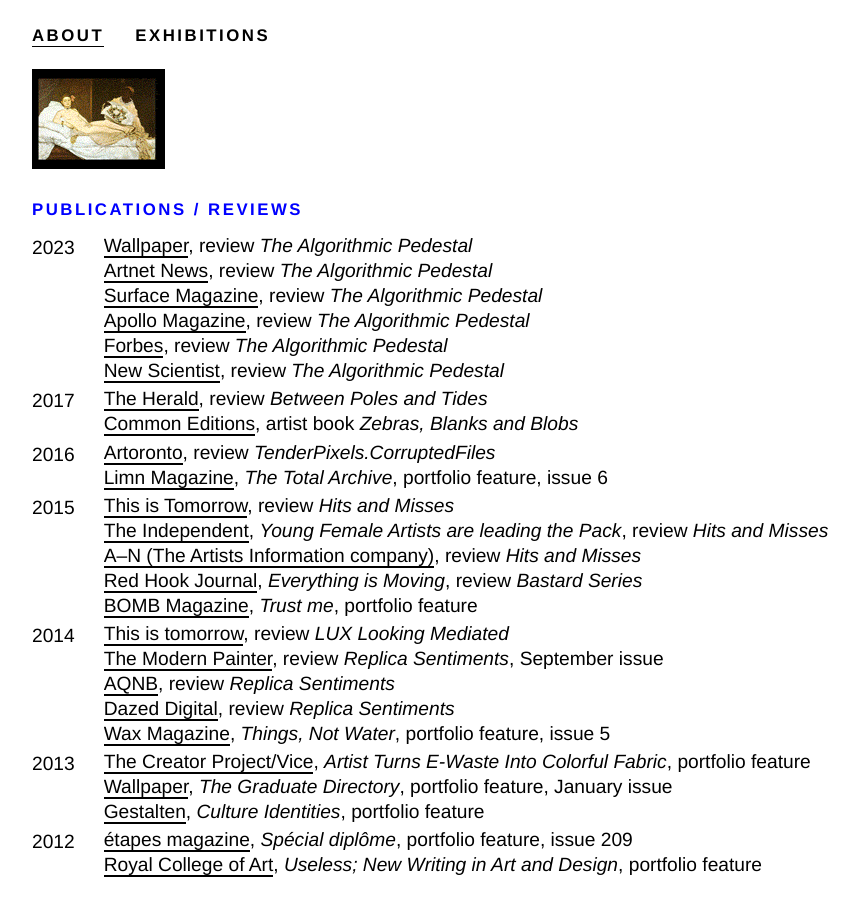
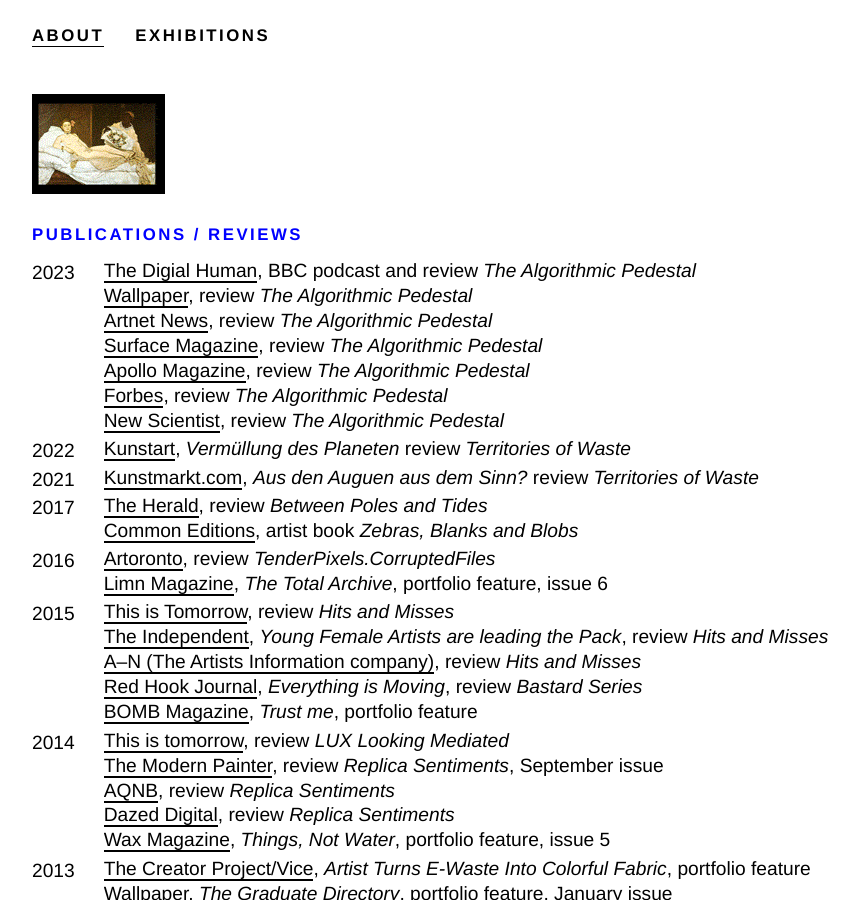
Before and after one commit to fabiennehess/fabiennehess.github.io, a Jekyll site: the page built from _pages/about.html, in a window 1280 px wide and 900 px high, scrolled down 1882 px. Shown: the whole window, without its empty margins (58-917 px from the left). Built offline with Jekyll 4.4.1, drawn with Linux system fonts in a browser that asks for light colours; some of the changed text lies outside the part shown.

Commit message:
about section update

```diff
--- a/_data/pubs.yml
+++ b/_data/pubs.yml
@@ -1,8 +1,12 @@
 
 - year: 2023
-  title: <u>Wallpaper</u>, review <i>The Algorithmic Pedestal</i> <br> <u>Artnet News</u>, review <i>The Algorithmic Pedestal</i> <br> <u>Surface Magazine</u>, review <i>The Algorithmic Pedestal</i> <br> <u>Apollo Magazine</u>, review <i>The Algorithmic Pedestal</i> <br> <u>Forbes</u>, review <i>The Algorithmic Pedestal</i> <br> <u>New Scientist</u>, review <i>The Algorithmic Pedestal</i>
+  title: <u>The Digial Human</u>, BBC podcast and review <i>The Algorithmic Pedestal</i><br> <u>Wallpaper</u>, review <i>The Algorithmic Pedestal</i> <br> <u>Artnet News</u>, review <i>The Algorithmic Pedestal</i> <br> <u>Surface Magazine</u>, review <i>The Algorithmic Pedestal</i> <br> <u>Apollo Magazine</u>, review <i>The Algorithmic Pedestal</i> <br> <u>Forbes</u>, review <i>The Algorithmic Pedestal</i> <br> <u>New Scientist</u>, review <i>The Algorithmic Pedestal</i>
 
+- year: 2022
+  title: <u>Kunstart</u>, <i>Vermüllung des Planeten</i> review <i>Territories of Waste</i> <br>
 
+- year: 2021
+  title: <u>Kunstmarkt.com</u>, <i>Aus den Auguen aus dem Sinn?</i> review <i>Territories of Waste</i> <br>
 - year: 2017
   title: <u>The Herald</u>, review <i>Between Poles and Tides</i> <br> <u>Common Editions</u>, artist book <i>Zebras, Blanks and Blobs</i>
 
--- a/_data/solo.yml
+++ b/_data/solo.yml
@@ -1,6 +1,6 @@
 
 - year: 2023
-  title: <i>The Algorithmic Pedestal</i>, in collaboration with researcher Laura Herman, <u>J/M Gallery</u>, London
+  title: <i>Softly Swaying</i>, <u>The Swiss Church</u>, London <br><i>The Algorithmic Pedestal</i>, in collaboration with researcher Laura Herman, <u>J/M Gallery</u>, London
 - year: 2021
   title: <i> Habitat Series</i>, <u>muf architecture/art (among other, informal locations)</u>, London
 - year: 2015
--- a/_pages/about.html
+++ b/_pages/about.html
@@ -230,7 +230,7 @@ PRIZES/GRANTS
 TEACHING
 </div>
 <div class = "infotext3">
- <p>I teach at London College of Fashion and London College of Communication.</p>
+ <p>Associate Lecturer at London College of Fashion, London College of Communication and Central Saint Martins.</p>
 
 </div>
 
```
Also changed, not shown: 2 other files.
